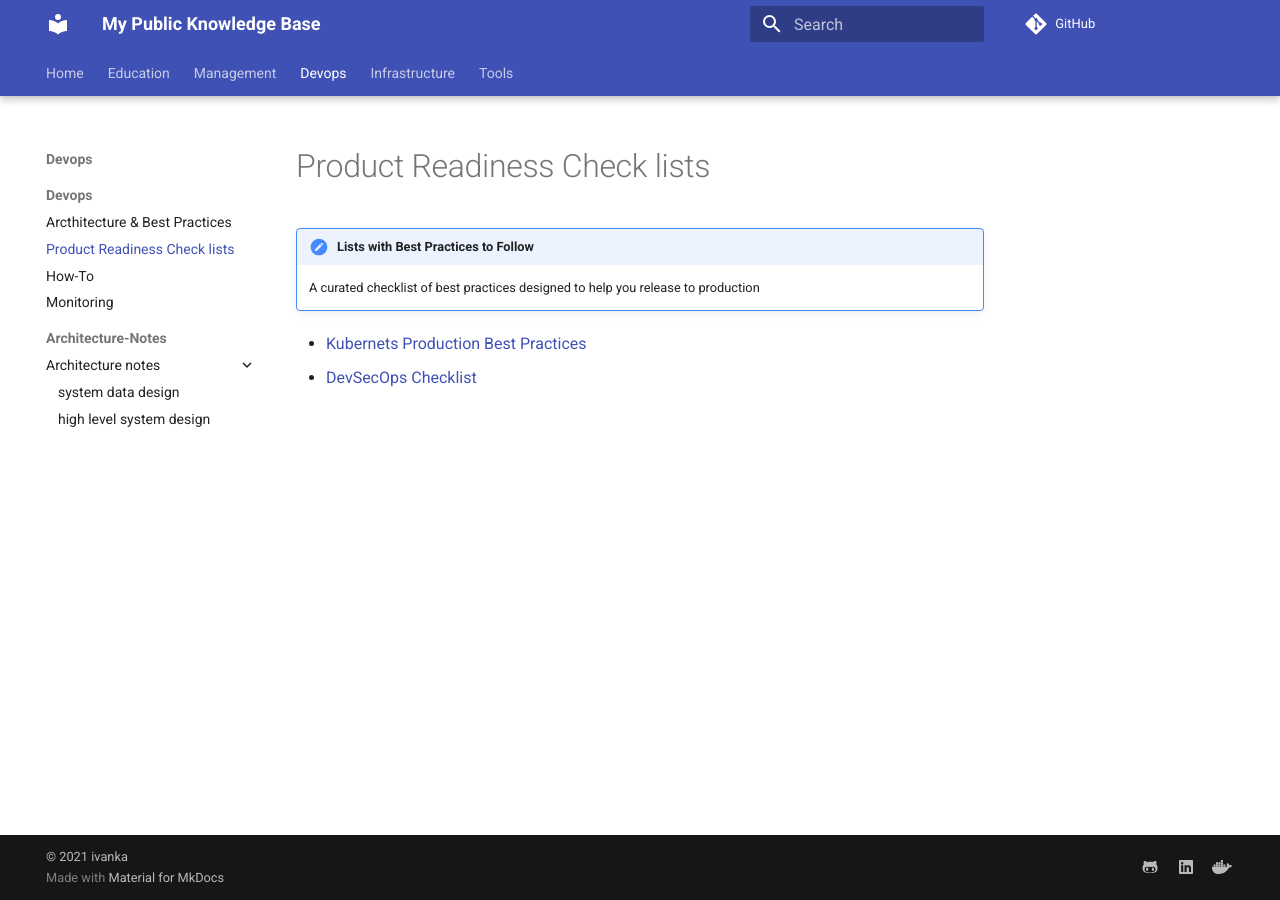
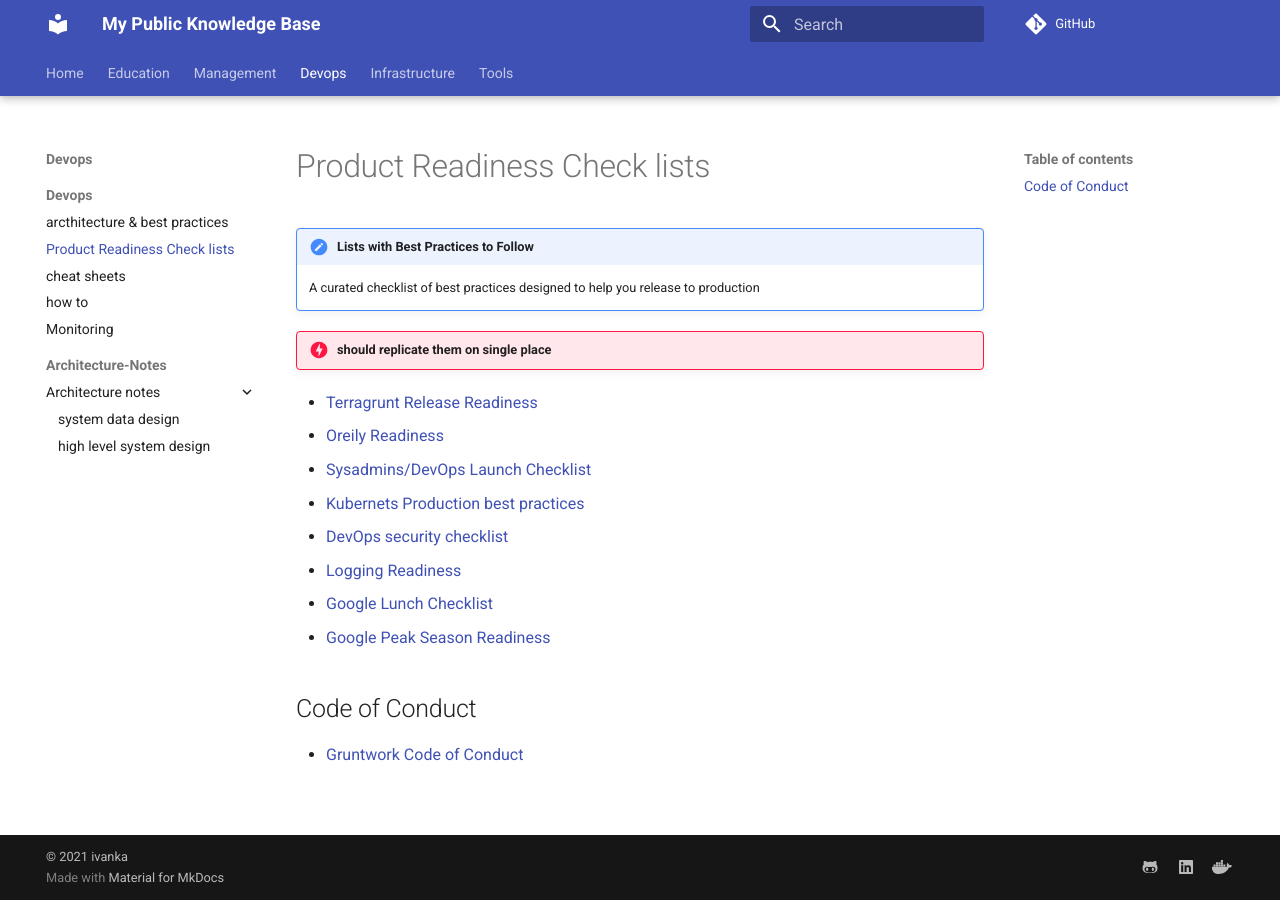
Before and after one commit to ivankatliarchuk/knowledge-base, an MkDocs documentation site: the page built from docs/devops/check-lists.md, in a window 1280 px wide. Built offline with MkDocs 1.6.1 and Material for MkDocs 9.7.7, drawn with Linux system fonts in a browser that asks for light colours; comment, search, counter and statistics services are not loaded.

Commit message:
set devops cheat sheat section

```diff
--- a/docs/devops/check-lists.md
+++ b/docs/devops/check-lists.md
@@ -12,5 +11,19 @@
 !!! note "Lists with Best Practices to Follow"
     A curated checklist of best practices designed to help you release to production
 
-- [Kubernets Production Best Practices](https://learnk8s.io/production-best-practices)
-- [DevSecOps Checklist](https://www.sqreen.com/checklists/devops-security-checklist)
+!!! danger "should replicate them on single place"
+
+- [Terragrunt Release Readiness](https://www.gruntwork.io/devops-checklist/){:target=_blank}
+- [Oreily Readiness](https://learning.oreilly.com/library/view/production-ready-microservices/9781491965962/app01.html){:target=_blank}
+- [Sysadmins/DevOps Launch Checklist](https://sysadmincasts.com/episodes/70-devops-launch-checklist){:target=_blank}
+- [Kubernets Production best practices](https://learnk8s.io/production-best-practices){:target=_blank}
+- [DevOps security checklist](https://www.sqreen.com/checklists/devops-security-checklist){:target=_blank}
+- [Logging Readiness](https://cheatsheetseries.owasp.org/cheatsheets/Logging_Cheat_Sheet.html){:target=_blank}
+- [Google Lunch Checklist](https://cloud.google.com/docs/platform-launch-checklist){:target=_blank}
+- [Google Peak Season Readiness](https://cloud.google.com/solutions/black-friday-production-readiness){:target=_blank}
+
+## Code of Conduct
+
+- [Gruntwork Code of Conduct][gruntwork-toc]{:target=_blank}
+
+[gruntwork-toc]: https://github.com/gruntwork-io/toc
--- a/mkdocs.yml
+++ b/mkdocs.yml
@@ -1,6 +1,6 @@
 site_name: My Public Knowledge Base
 site_url: https://www.mkdocs.org
-site_description: Project documentation with Markdown.
+site_description: Website with the collection of my technical knowledge base.
 site_author: Ivan K
 
 # Repository
```
Also changed, not shown: other parts of docs/devops/check-lists.md (+2 -3 lines), docs/devops/architecture-bp.md (+3 -5 lines), docs/devops/devops-cheatsheets.md (added, +16 -0 lines), docs/devops/how-to.md (+1 -1 lines).
